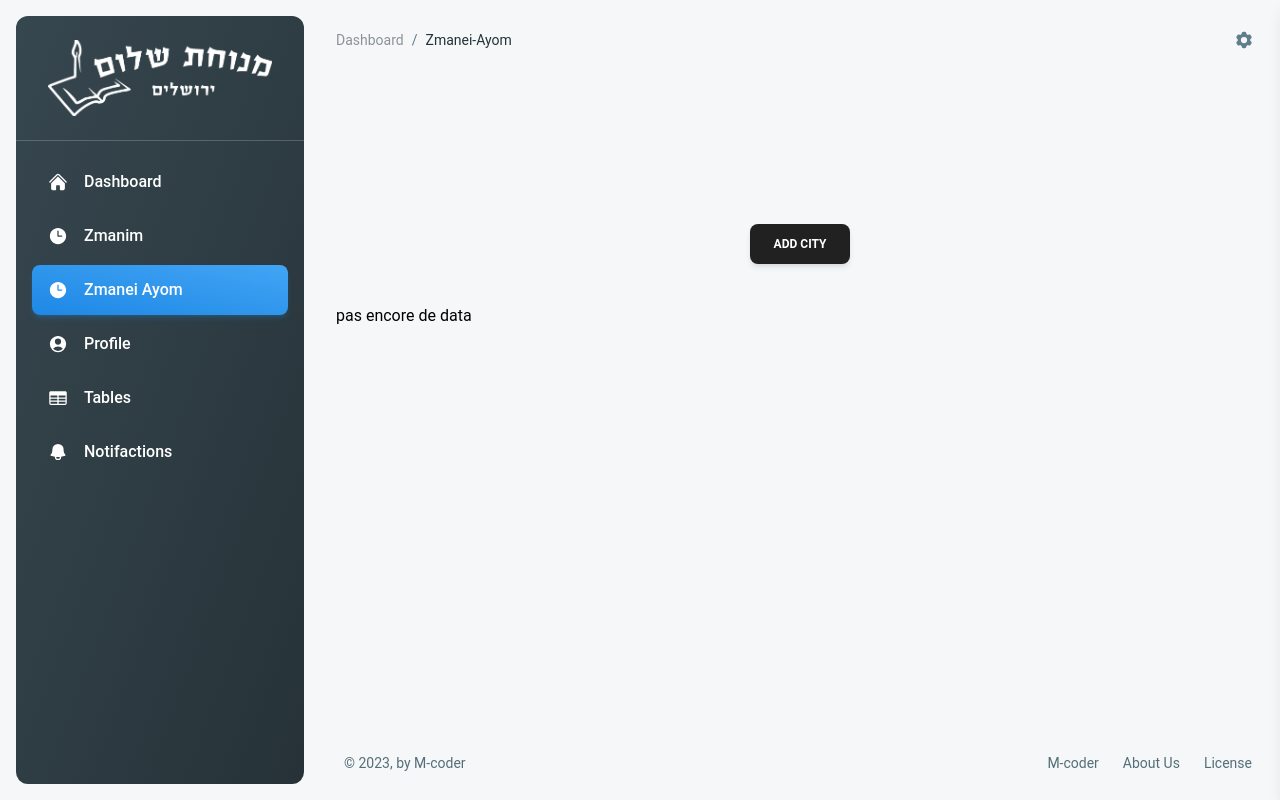
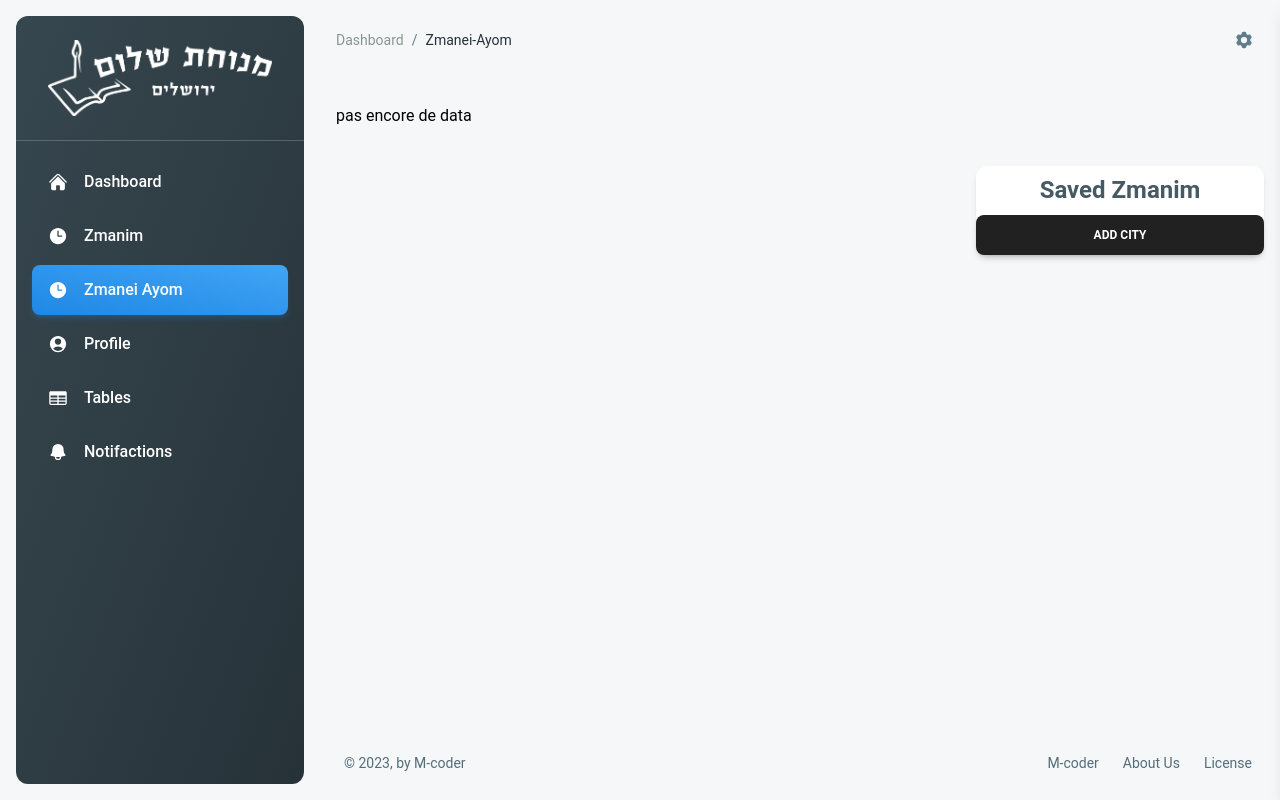
Before and after one commit to Manou-coder/material-dashboard-shoul, a React (Vite) app: page /dashboard/zmanei-ayom in a window 1280 px wide. Built offline with nearby package versions, Linux system fonts and the light colour scheme.

Commit message:
add useCities

```diff
--- /dev/null
+++ b/src/hooks/use-cities.tsx
@@ -0,0 +1,18 @@
+import { getFromLocalStorage } from '@/lib/locale-storage'
+import { useState } from 'react'
+
+export const useCities = () => {
+  const [cities, setCities] = useState<any | []>(
+    getCitiesFromLocalStorage('cities')
+  )
+  return {
+    cities,
+    setCities,
+  }
+}
+
+const getCitiesFromLocalStorage = (name: string) => {
+  const { data, error } = getFromLocalStorage(name)
+  if (error || !data) return []
+  return data
+}
--- a/src/lib/locale-storage.tsx
+++ b/src/lib/locale-storage.tsx
@@ -1,8 +1,8 @@
 import { toast } from 'react-toastify'
 
-export const saveInLocalStorage = (name: string, item: object) => {
+export const saveInLocalStorage = (name: string, item: object | []) => {
   try {
-    const data = localStorage.setItem(name, JSON.stringify([item]))
+    const data = localStorage.setItem(name, JSON.stringify(item))
     return { data }
   } catch (error) {
     toast.error('Error saving local storage')
@@ -10,14 +10,21 @@ export const saveInLocalStorage = (name: string, item: object) => {
   }
 }
 
-export const getFromLocalStorage = (name: string) => {
+interface GetFromLocalStorageResult<T> {
+  data?: object | [] | null
+  error?: any
+}
+
+export const getFromLocalStorage = <T,>(
+  name: string
+): GetFromLocalStorageResult<T> => {
   try {
     const jsonData = localStorage.getItem(name)
-    if (!jsonData) return
+    if (!jsonData) return { data: null }
     const data = JSON.parse(jsonData)
     return { data }
   } catch (error) {
     toast.error('Error getting from local storage')
-    return error
+    return { error }
   }
 }
--- a/src/pages/dashboard/zmanei-ayom.tsx
+++ b/src/pages/dashboard/zmanei-ayom.tsx
@@ -7,11 +7,10 @@ import { Inputs, schema } from '@/lib/validation-zod'
 import axios from 'axios'
 import { toast } from 'react-toastify'
 import { SavedZmanim } from '@/widgets/zmanei-ayom/saved-zmanim'
-import { savedZmanim } from '@/data/saved-zmanim'
 import { useEffect, useState } from 'react'
 import { DialogComponent } from '@/widgets/zmanei-ayom/DialogComponent'
 import { Button } from '@material-tailwind/react'
-import { getFromLocalStorage, saveInLocalStorage } from '@/lib/locale-storage'
+import { useCities } from '@/hooks/use-cities'
 
 interface CustomError {
   message: string
@@ -21,29 +20,30 @@ export const ZmaneiAyom = () => {
   const { value: isLoading, setValue: setIsLoading } = useToggle()
   const { value: open, setValue: setOpen, toggle: toggleOpen } = useToggle()
   const [data, setData] = useState<any>(null)
-  const [cities, setCities] = useState<any>(null)
+  const { cities, setCities } = useCities()
 
   const { register, handleSubmit, watch, control, setError, formState } =
     useForm<Inputs>({ resolver: zodResolver(schema) })
 
   useEffect(() => {
-    const cities = getFromLocalStorage('cities')
-    setCities(cities)
-    console.log('cities: ', cities)
-  }, [])
+    localStorage.setItem('cities', JSON.stringify(cities))
+  }, [cities])
 
-  const handleGetZmanim = async () => {
+  const handleGetZmanim = async (formData: Inputs) => {
+    setData(null)
+    setIsLoading(true)
     const url = 'http://localhost:3000/api/zmanim/all'
     try {
       const data = await axios.get(url, {
-        params: { ...watch() },
+        params: formData,
       })
-      const cities = getFromLocalStorage('cities')
-      saveInLocalStorage('cities', watch())
+      setCities([...cities, formData])
       setData(data)
       setOpen(false)
+      setIsLoading(false)
       return
     } catch (error) {
+      setIsLoading(false)
       toast.error((error as CustomError).message)
       return
     }
@@ -51,16 +51,18 @@ export const ZmaneiAyom = () => {
 
   const onSubmit: SubmitHandler<Inputs> = async (formData) => {
     console.log('formData: ', formData)
-    setIsLoading(true)
-    await handleGetZmanim()
-    setIsLoading(false)
+    handleGetZmanim(formData)
   }
 
   return (
     <>
       {cities ? (
         <aside className="fixed right-0 top-20 z-50 my-4 mr-4 h-[calc(100vh-32px)] w-72 rounded-xl">
-          <SavedZmanim list={cities?.data} setOpen={setOpen} />
+          <SavedZmanim
+            list={cities}
+            setOpen={setOpen}
+            handleGetZmanim={handleGetZmanim}
+          />
         </aside>
       ) : (
         <div className="flex justify-center items-center">
@@ -87,7 +89,7 @@ export const ZmaneiAyom = () => {
         />
       </DialogComponent>
       <div className="mt-10 mr-[304px]">
-        <ZmaneiAyomList data={data?.data} />
+        <ZmaneiAyomList data={data?.data} isLoading={isLoading} />
       </div>
     </>
   )
--- a/src/widgets/zmanei-ayom/saved-zmanim.tsx
+++ b/src/widgets/zmanei-ayom/saved-zmanim.tsx
@@ -11,15 +11,21 @@ import { TrashIcon, PencilSquareIcon } from '@heroicons/react/24/solid'
 import { SavedZmanim as SavedZmanimList } from '@/data/saved-zmanim'
 import { v4 as uuidv4 } from 'uuid'
 import { Dispatch, SetStateAction } from 'react'
+import { Inputs } from '@/lib/validation-zod'
 
 interface Props {
   list: SavedZmanimList[]
   setOpen: Dispatch<SetStateAction<boolean>>
+  handleGetZmanim: (formData: Inputs) => Promise<void>
 }
 
-export const SavedZmanim = ({ list, setOpen }: Props) => {
+export const SavedZmanim = ({ list, setOpen, handleGetZmanim }: Props) => {
   if (!list) return null
   console.log('list: ', list)
+  const handleChildClick = (event) => {
+    event.stopPropagation()
+    alert('Child Clicked')
+  }
   return (
     <Card className="mt-[70px]">
       <List>
@@ -29,10 +35,19 @@ export const SavedZmanim = ({ list, setOpen }: Props) => {
           </Typography>
         </div>
         {list.map((item) => (
-          <ListItem key={uuidv4()} ripple={false} className="py-1 pr-1 pl-4">
-            {item.locationName}
+          <ListItem
+            key={uuidv4()}
+            ripple={false}
+            onClick={() => handleGetZmanim(item)}
+            className="py-1 pr-1 pl-4"
+          >
+            <div className="bg-red-500">{item.locationName}</div>
             <ListItemSuffix className="flex">
-              <IconButton variant="text" color="blue-gray">
+              <IconButton
+                onClick={handleChildClick}
+                variant="text"
+                color="blue-gray"
+              >
                 <PencilSquareIcon className="h-5 w-5" />
               </IconButton>
               <IconButton variant="text" color="blue-gray">
--- a/src/widgets/zmanei-ayom/zmanei-ayom.list.tsx
+++ b/src/widgets/zmanei-ayom/zmanei-ayom.list.tsx
@@ -1,14 +1,17 @@
 import { formatDate } from '@/lib/dates'
 import { convertCamelCaseToWords } from '@/lib/string'
 import { MetaData, ZmanimData } from '@/types/zmanim'
-import { Typography, TypographyProps } from '@material-tailwind/react'
+import { Spinner, Typography, TypographyProps } from '@material-tailwind/react'
 
 interface Props {
   data: ZmanimData
+  isLoading: boolean
 }
 
-export const ZmaneiAyomList = ({ data }: Props) => {
-  console.log('data: ', data)
+export const ZmaneiAyomList = ({ data, isLoading }: Props) => {
+  // console.log('isLoading: ', isLoading)
+  // console.log('data: ', data)
+  if (isLoading) return <Spinner className={'h-20 w-20'} />
   if (!data) return <h1>pas encore de data</h1>
   const { metadata, Zmanim, BasicZmanim } = data.zmanim
   return (
@@ -30,7 +33,7 @@ interface ItemListProps {
 }
 
 const ItemList = ({ data, dataName, isOnlyDate = false }: ItemListProps) => {
-  console.log('data: ', data)
+  // console.log('data: ', data)
   if (!data) return null
   return (
     <>
```
